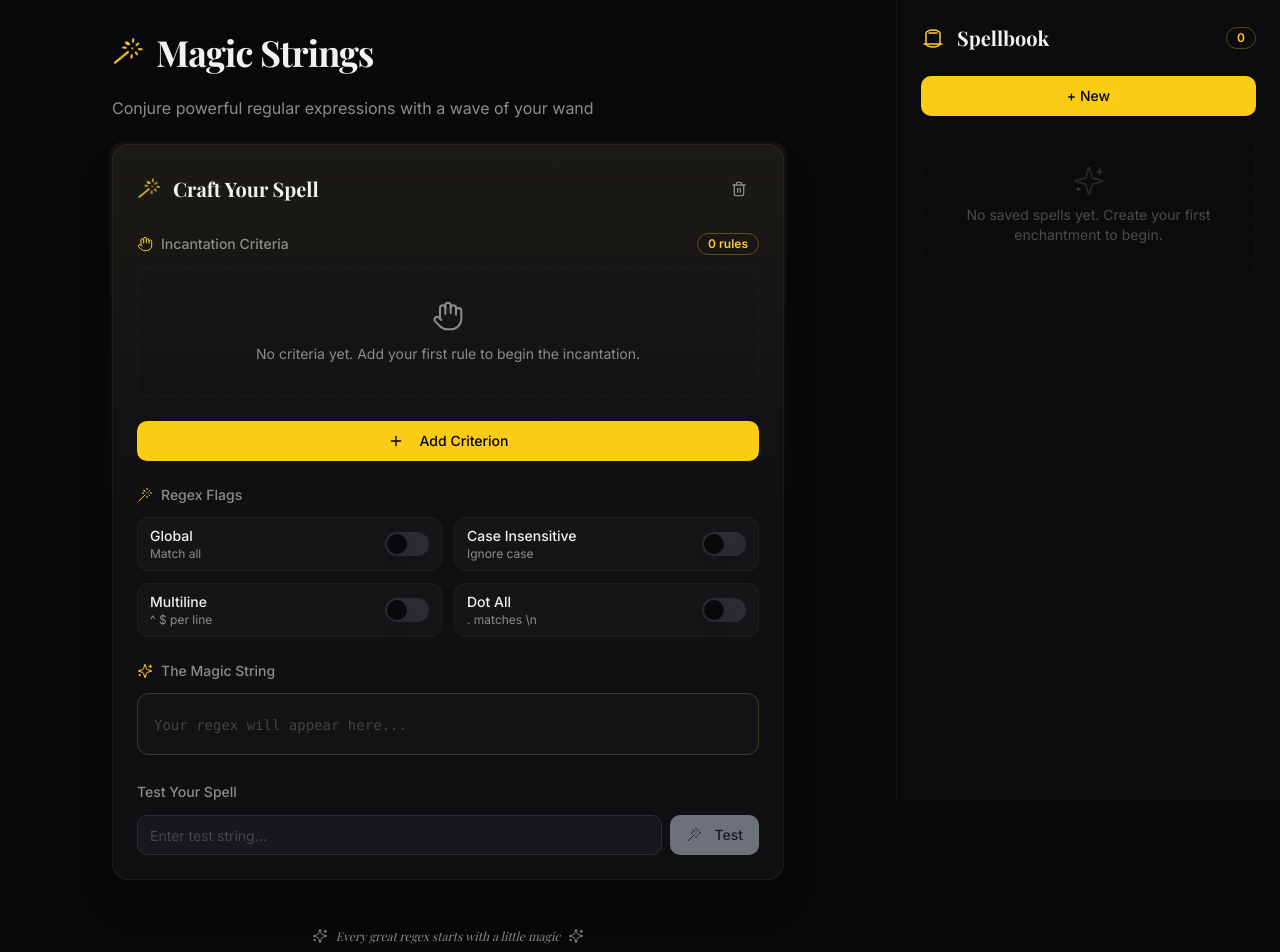
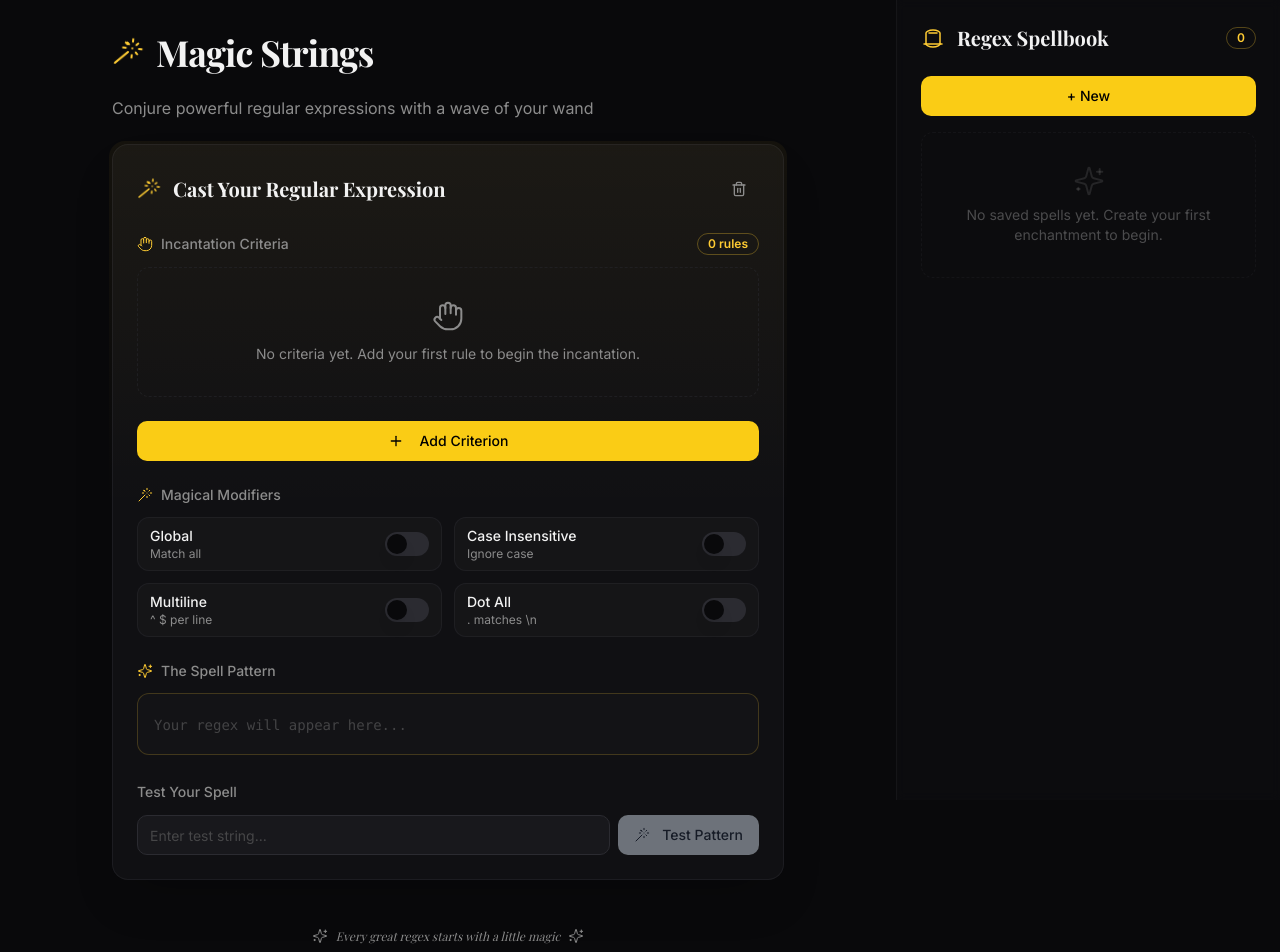
Before and after one commit to andymagill/magic-strings, a Next.js app: page / in a window 1280 px wide. Shown: the top 952 px of the page. Built offline with nearby package versions, Linux system fonts and the light colour scheme; a web font is replaced by a local one.

Commit message:
refactor: update terminology in Copilot instructions, RegexBuilder, and sidebar components for consistency

```diff
--- a/components/regex-builder.tsx
+++ b/components/regex-builder.tsx
@@ -197,7 +197,7 @@ export function RegexBuilder({ onSave, onDelete, editingRegex, onCancelEdit }: R
             <WandIcon className="w-6 h-6 text-accent animate-wand-wave" />
           </div>
           <h2 className="text-xl font-serif font-bold text-foreground">
-            Craft Your Spell
+            Cast Your Regular Expression
           </h2>
         </div>
         <div className="flex items-center gap-2">
@@ -343,7 +343,7 @@ export function RegexBuilder({ onSave, onDelete, editingRegex, onCancelEdit }: R
       <div className="space-y-3">
         <span className="text-sm font-medium text-muted-foreground flex items-center gap-2">
           <WandIcon className="w-4 h-4 text-accent" />
-          Regex Flags
+          Magical Modifiers
         </span>
         <div className="grid grid-cols-2 gap-3">
           {[
@@ -375,7 +375,7 @@ export function RegexBuilder({ onSave, onDelete, editingRegex, onCancelEdit }: R
       <div className="space-y-3">
         <span className="text-sm font-medium text-muted-foreground flex items-center gap-2">
           <SparklesIcon className="w-4 h-4 text-accent" />
-          The Magic String
+          The Spell Pattern
         </span>
         <div className="relative group">
           <div className="absolute -inset-[1px] rounded-xl bg-gradient-to-r from-accent/20 via-foreground/10 to-accent/20 opacity-0 group-hover:opacity-100 transition-opacity" />
@@ -428,7 +428,7 @@ export function RegexBuilder({ onSave, onDelete, editingRegex, onCancelEdit }: R
             className="bg-yellow-400 text-black hover:bg-white disabled:bg-slate-300 disabled:text-slate-800 disabled:cursor-not-allowed shrink-0"
           >
             <WandIcon className="w-4 h-4 mr-1" />
-            Test
+            Test Pattern
           </Button>
         </div>
         {testError && (
--- a/components/saved-regex-sidebar.tsx
+++ b/components/saved-regex-sidebar.tsx
@@ -49,7 +49,7 @@ export function SavedRegexSidebar({
         <div className="p-6">
           <div className="flex items-center gap-3 mb-6">
             <TopHatIcon className="w-6 h-6 text-accent" />
-            <h2 className="font-serif font-bold text-xl text-foreground">Spellbook</h2>
+            <h2 className="font-serif font-bold text-xl text-foreground">Regex Spellbook</h2>
             <Badge variant="outline" className="text-accent border-accent/30 text-xs ml-auto">
               {savedRegexes.length}
             </Badge>
```
Also changed, not shown: 1 other file (tests, documents, lock files or other folders).
